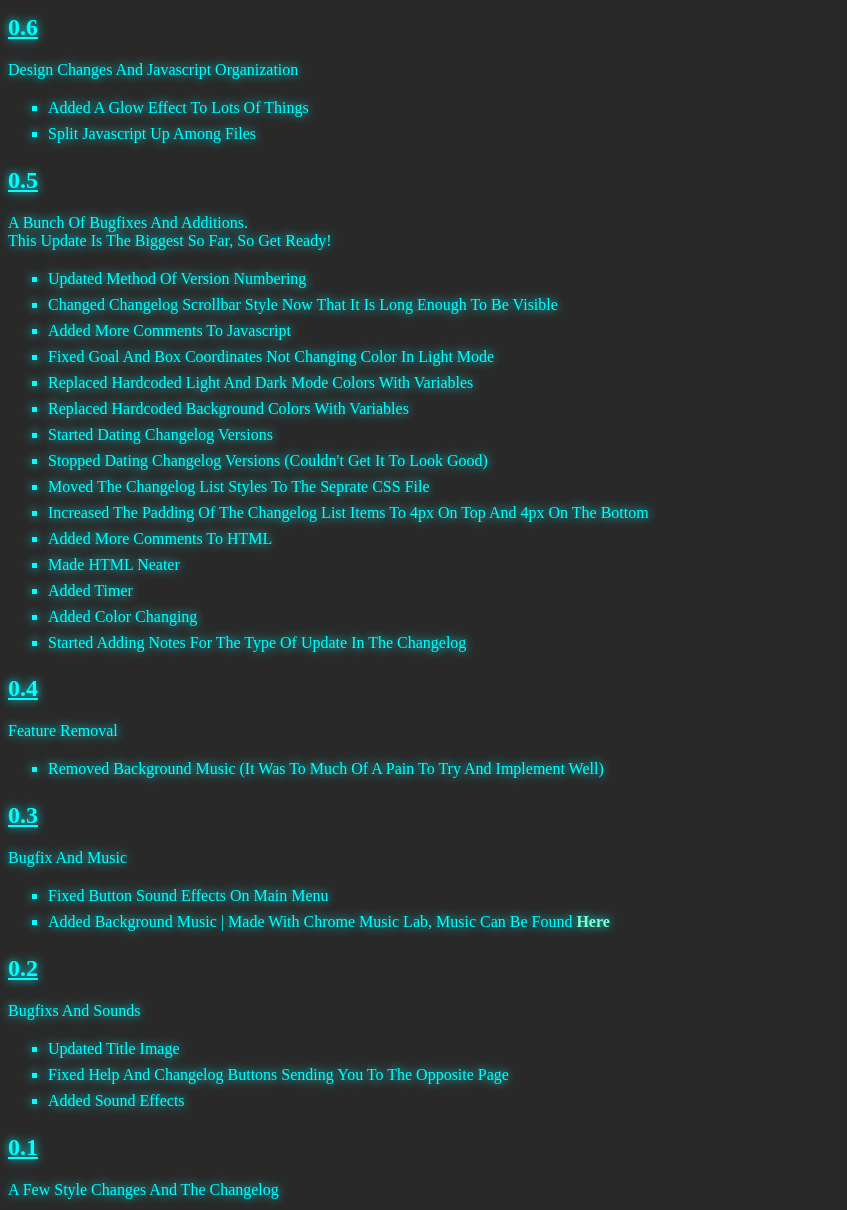
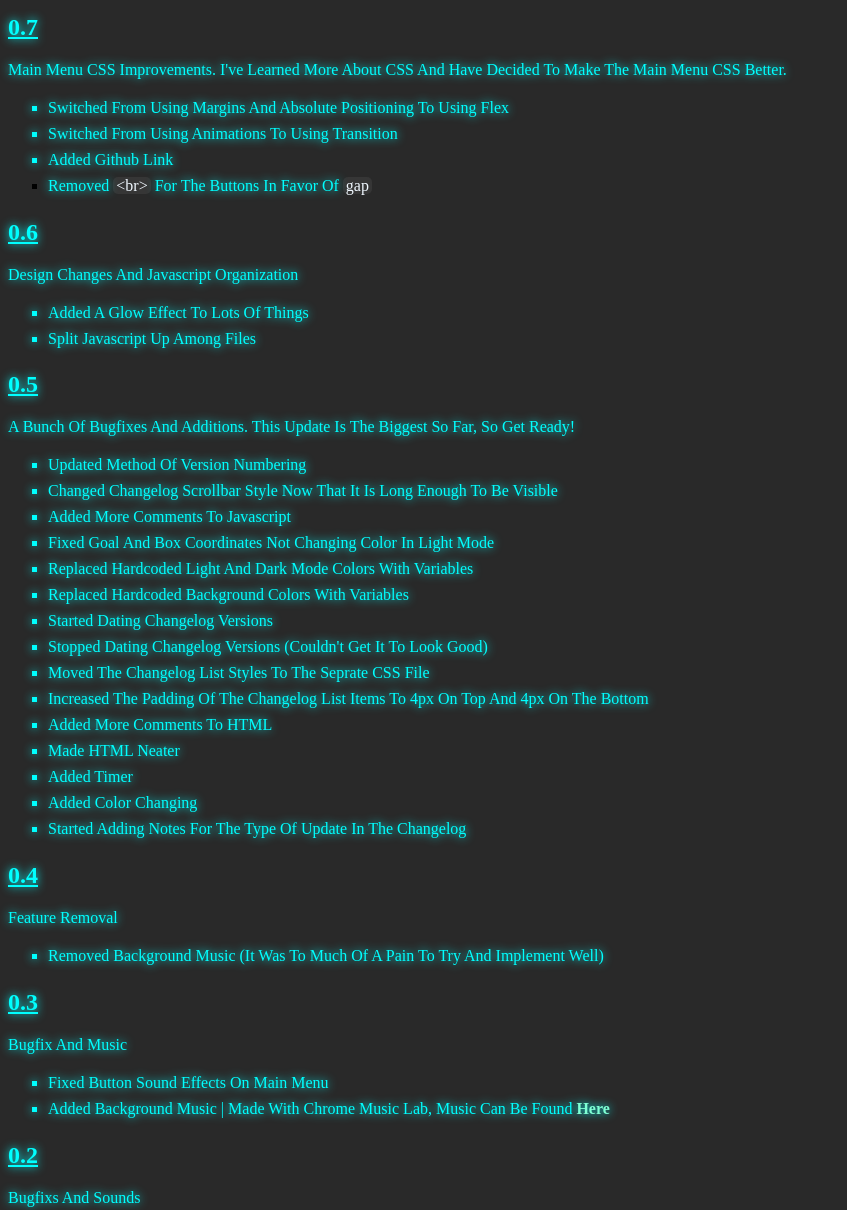
Before and after one commit to Firecrafter28/Boxi, a plain HTML site: page Changelog/changelog.html in a window 1280 px wide. Shown: the part 140-1350 px from the top of the page, without its empty margins (0-847 px from the left). Drawn offline with Linux system fonts and the light colour scheme.

Commit message:
Update 0.7

```diff
--- a/Changelog/changelog.html
+++ b/Changelog/changelog.html
@@ -29,10 +29,26 @@
         <br>
 
         <hr>
+        <!-- Version 0.7-->
+        <h2 class="version">0.7</h2>
+        <article class="has-code">
+            <p>
+                Main Menu CSS Improvements. I've Learned More About
+                CSS And Have Decided To Make The Main Menu CSS Better.
+            </p>
+            <ul>
+                <li class="no-code">Switched From Using Margins And Absolute Positioning To Using Flex</li>
+                <li class="no-code">Switched From Using Animations To Using Transition</li>
+                <li class="no-code">Added Github Link</li>
+                <li><span class="no-code">Removed </span><code>&lt;br></code><span class="no-code"> For The Buttons In Favor Of </span><code>gap</code></li>
+            </ul>
+        </article>
         <!-- Version 0.6-->
         <h2 class="version">0.6</h2>
-        <article>
-            Design Changes And Javascript Organization
+        <article class="no-code">
+            <p>
+                Design Changes And Javascript Organization
+            </p>
             <ul>
                 <li>Added A Glow Effect To Lots Of Things</li>
                 <li>Split Javascript Up Among Files</li>
@@ -41,9 +57,11 @@
 
         <!-- Version 0.5 -->
         <h2 class="version">0.5</h2>
-        <article>
-            A Bunch Of Bugfixes And Additions.<br>
-            This Update Is The Biggest So Far, So Get Ready!
+        <article class="no-code">
+            <p>
+                A Bunch Of Bugfixes And Additions.
+                This Update Is The Biggest So Far, So Get Ready!
+            </p>
             <ul>
                 <li>Updated Method Of Version Numbering</li>
                 <li>Changed Changelog Scrollbar Style Now That It Is Long Enough To Be Visible</li>
@@ -65,8 +83,8 @@
 
         <!-- Version 0.4 -->
         <h2 class="version">0.4</h2>
-        <article>
-            Feature Removal
+        <article class="no-code">
+            <p>Feature Removal</p>
             <ul>
                 <li>Removed Background Music (It Was To Much Of A Pain To Try And Implement Well)</li>
             </ul>
@@ -74,8 +92,8 @@
 
         <!-- Version 0.3 -->
         <h2 class="version">0.3</h2>
-        <article>
-            Bugfix And Music
+        <article class="no-code">
+            <p>Bugfix And Music</p>
             <ul>
                 <li>Fixed Button Sound Effects On Main Menu</li>
                 <li>Added Background Music | Made With Chrome Music Lab, Music Can Be Found <a class="source" href="https://musiclab.chromeexperiments.com/Song-Maker/song/5857563646754816">Here</a></li>
@@ -84,8 +102,8 @@
 
         <!-- Version 0.2 -->
         <h2 class="version">0.2</h2>
-        <article>
-            Bugfixs And Sounds
+        <article class="no-code">
+            <p>Bugfixs And Sounds</p>
             <ul>
                 <li>Updated Title Image</li>
                 <li>Fixed Help And Changelog Buttons Sending You To The Opposite Page</li>
@@ -96,8 +114,8 @@
 
         <!-- Version 0.1 -->
         <h2 class="version">0.1</h2>
-        <article>
-            A Few Style Changes And The Changelog
+        <article class="no-code">
+            <p>A Few Style Changes And The Changelog</p>
             <ul>
                 <li>Added Box Coordinates</li>
                 <li>Added Goal Coordinates</li>
--- a/Changelog/changelogstyles.css
+++ b/Changelog/changelogstyles.css
@@ -44,7 +44,7 @@ h2 {
 
 
 /* Article */
-article {
+.no-code, .has-code p{
 
     /* Color */
     color: aqua;
@@ -73,6 +73,15 @@ ul {
 li {
     padding-top: 4px;
     padding-bottom: 4px;
+}
+
+/* Code */
+code {
+    background-color: rgb(54,54,54);
+    color: aliceblue;
+    border-radius: 5px;
+    padding-left: 3px;
+    padding-right: 3px;
 }
 
 /**** IDs ****/
```
Also changed, not shown: index.html (+1 -1 lines), styles.css (+11 -0 lines), 1 other file.
